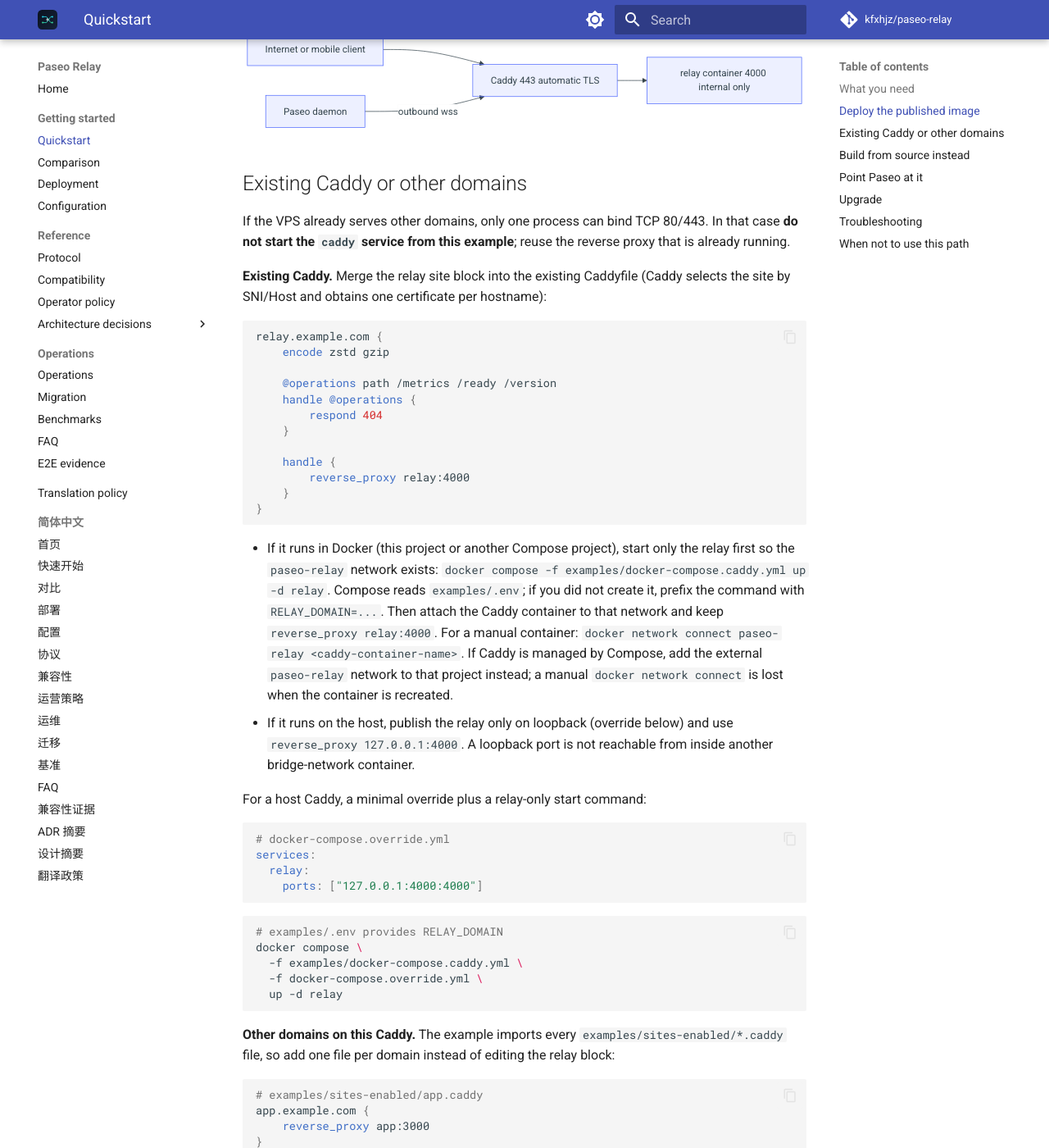
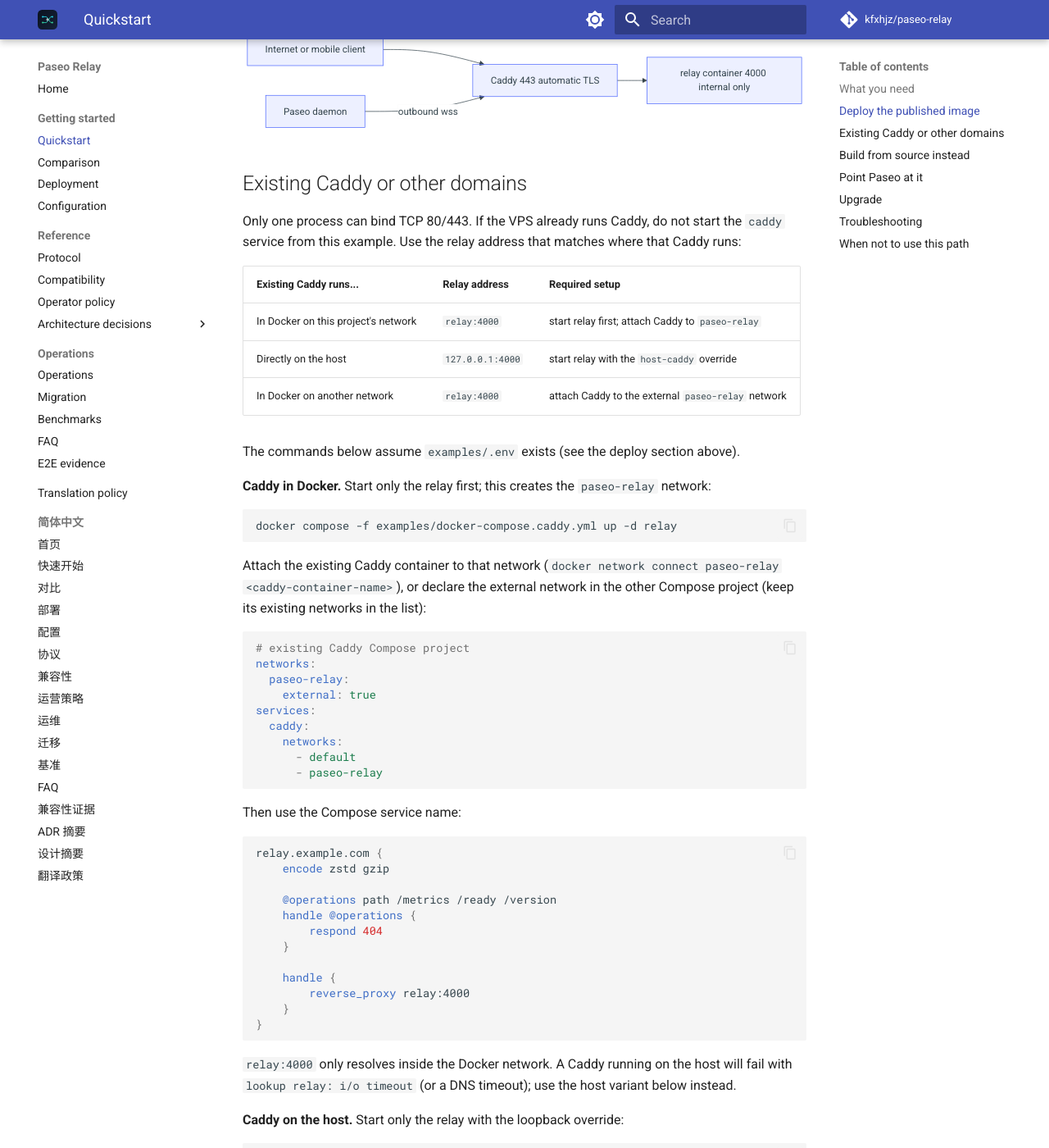
Before and after one commit to kfxhjz/paseo-relay, an MkDocs documentation site: the page built from docs/quickstart.md, in a window 1280 px wide and 1400 px high, scrolled down 1447 px. Shown: the whole window at 82% size. Built offline with MkDocs 1.6.1 and Material for MkDocs 9.7.7, drawn with Linux system fonts in a browser that asks for light colours; comment, search, counter and statistics services are not loaded; some of the changed text lies outside the part shown.

Commit message:
docs: separate host and container Caddy setups
- add examples/docker-compose.caddy.host-caddy.yml for loopback publishing
- document relay:4000 for container Caddy and 127.0.0.1:4000 for host Caddy
- explain attaching new-domain backends to the paseo-relay network
- verified both Caddyfile variants and the Compose override

````diff
--- a/docs/quickstart.md
+++ b/docs/quickstart.md
@@ -72,12 +72,43 @@ flowchart LR
 
 ## Existing Caddy or other domains
 
-If the VPS already serves other domains, only one process can bind TCP 80/443.
-In that case **do not start the `caddy` service from this example**; reuse the
-reverse proxy that is already running.
+Only one process can bind TCP 80/443. If the VPS already runs Caddy, do not
+start the `caddy` service from this example. Use the relay address that matches
+where that Caddy runs:
 
-**Existing Caddy.** Merge the relay site block into the existing Caddyfile
-(Caddy selects the site by SNI/Host and obtains one certificate per hostname):
+| Existing Caddy runs... | Relay address | Required setup |
+|---|---|---|
+| In Docker on this project's network | `relay:4000` | start relay first; attach Caddy to `paseo-relay` |
+| Directly on the host | `127.0.0.1:4000` | start relay with the `host-caddy` override |
+| In Docker on another network | `relay:4000` | attach Caddy to the external `paseo-relay` network |
+
+The commands below assume `examples/.env` exists (see the deploy section above).
+
+**Caddy in Docker.** Start only the relay first; this creates the
+`paseo-relay` network:
+
+```sh
+docker compose -f examples/docker-compose.caddy.yml up -d relay
+```
+
+Attach the existing Caddy container to that network
+(`docker network connect paseo-relay <caddy-container-name>`), or declare the
+external network in the other Compose project (keep its existing networks in the
+list):
+
+```yaml
+# existing Caddy Compose project
+networks:
+  paseo-relay:
+    external: true
+services:
+  caddy:
+    networks:
+      - default
+      - paseo-relay
+```
+
+Then use the Compose service name:
 
 ```caddyfile
 relay.example.com {
@@ -94,36 +125,35 @@ relay.example.com {
 }
 ```
 
-- If it runs in Docker (this project or another Compose project), start only
-  the relay first so the `paseo-relay` network exists:
-  `docker compose -f examples/docker-compose.caddy.yml up -d relay`.
-  Compose reads `examples/.env`; if you did not create it, prefix the command
-  with `RELAY_DOMAIN=...`.
-  Then attach the Caddy container to that network and keep
-  `reverse_proxy relay:4000`. For a manual container:
-  `docker network connect paseo-relay <caddy-container-name>`. If Caddy is
-  managed by Compose, add the external `paseo-relay` network to that project
-  instead; a manual `docker network connect` is lost when the container is
-  recreated.
-- If it runs on the host, publish the relay only on loopback (override below)
-  and use `reverse_proxy 127.0.0.1:4000`. A loopback port is not reachable from
-  inside another bridge-network container.
+`relay:4000` only resolves inside the Docker network. A Caddy running on the
+host will fail with `lookup relay: i/o timeout` (or a DNS timeout); use the
+host variant below instead.
 
-For a host Caddy, a minimal override plus a relay-only start command:
+**Caddy on the host.** Start only the relay with the loopback override:
 
-```yaml
-# docker-compose.override.yml
-services:
-  relay:
-    ports: ["127.0.0.1:4000:4000"]
+```sh
+docker compose \
+  -f examples/docker-compose.caddy.yml \
+  -f examples/docker-compose.caddy.host-caddy.yml \
+  up -d relay
 ```
 
-```sh
-# examples/.env provides RELAY_DOMAIN
-docker compose \
-  -f examples/docker-compose.caddy.yml \
-  -f docker-compose.override.yml \
-  up -d relay
+The override publishes the relay on `127.0.0.1:4000` and does not start the
+example's Caddy. Proxy to that address:
+
+```caddyfile
+relay.example.com {
+    encode zstd gzip
+
+    @operations path /metrics /ready /version
+    handle @operations {
+        respond 404
+    }
+
+    handle {
+        reverse_proxy 127.0.0.1:4000
+    }
+}
 ```
 
 **Other domains on this Caddy.** The example imports every
@@ -137,10 +167,30 @@ app.example.com {
 }
 ```
 
-`app` must be a service reachable on the `paseo-relay` network (or use
-`root`/`file_server` with a mounted content directory).
+The backend must be reachable under the name used in `reverse_proxy`:
 
-Validate and reload (without dropping relay sessions):
+- **Same Compose project:** add the service to
+  `examples/docker-compose.caddy.yml`. It joins the default `paseo-relay`
+  network automatically, so `reverse_proxy app:3000` works.
+- **Another Compose project:** declare the external network in that project and
+  attach both Caddy and the backend (or at least the backend):
+  ```yaml
+  networks:
+    paseo-relay:
+      external: true
+  services:
+    app:
+      networks: [paseo-relay]
+  ```
+- **A process on the host:** a Caddy container cannot reach it via
+  `127.0.0.1`; add
+  `extra_hosts: ["host.docker.internal:host-gateway"]` to the Caddy service and
+  use `reverse_proxy host.docker.internal:3000`, or run Caddy on the host and
+  use `reverse_proxy 127.0.0.1:3000`.
+- **Static content:** mount the directory into the Caddy container and use
+  `root` + `file_server`.
+
+Validate and reload the bundled Docker Caddy without dropping relay sessions:
 
 ```sh
 docker compose -f examples/docker-compose.caddy.yml exec caddy \
@@ -148,6 +198,10 @@ docker compose -f examples/docker-compose.caddy.yml exec caddy \
 docker compose -f examples/docker-compose.caddy.yml exec caddy \
   caddy reload --config /etc/caddy/Caddyfile
 ```
+
+If Caddy runs on the host, run the same `caddy validate` against its own
+Caddyfile and reload its service instead (for example `systemctl reload caddy`);
+the `docker compose exec` commands only apply to the bundled container.
 
 Caddy keeps the previous configuration if validation or reload fails. Each
 public name needs its own DNS record; Caddy obtains the certificates
````
Also changed, not shown: CHANGELOG.md (+4 -0 lines), CHANGELOG.zh-CN.md (+3 -0 lines), docs/zh-CN/quickstart.md (+80 -32 lines), examples/sites-enabled/README.md (+28 -3 lines), 3 other files.
